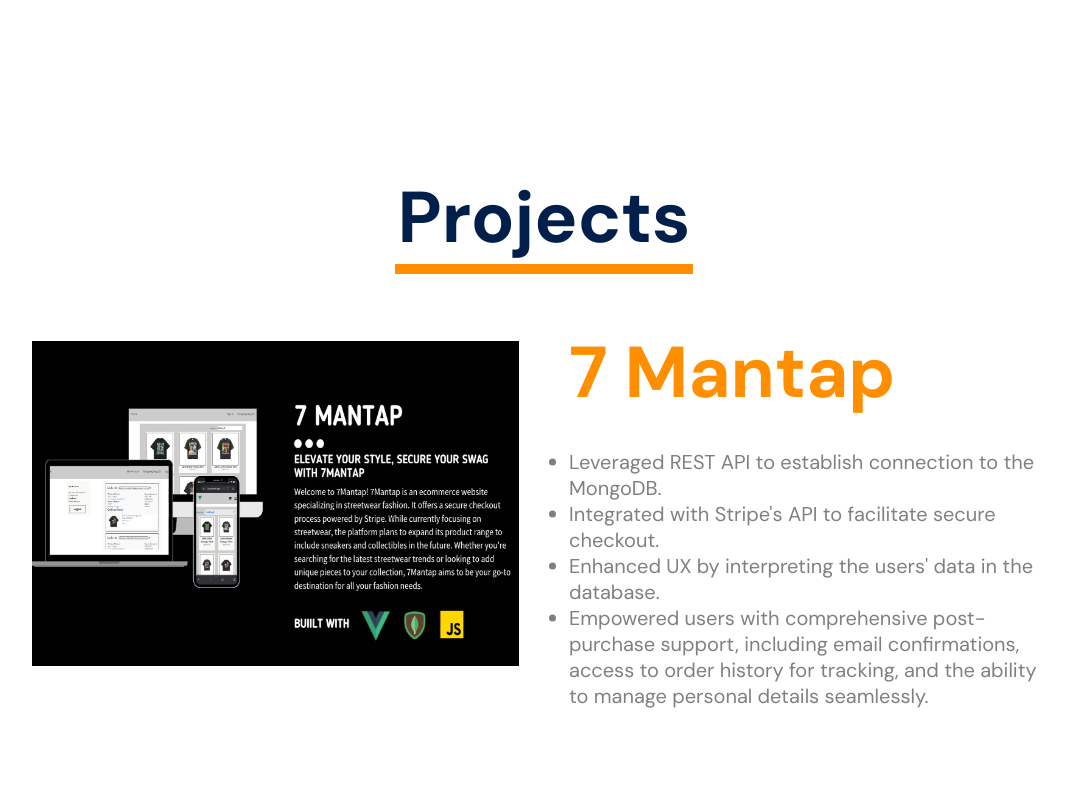
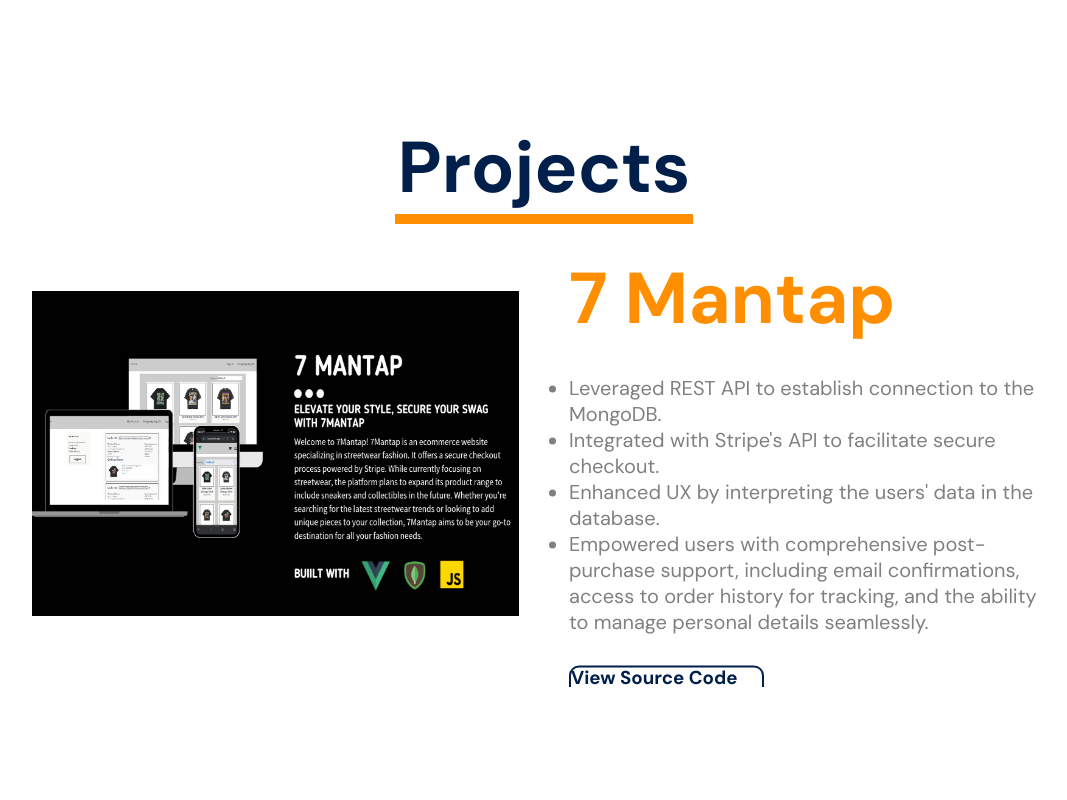
Before and after one commit to JIAJUNKK/jiajun-portfolio, a React (Vite) app: page / in a window 1280 px wide. Shown: the part 3040-3840 px from the top of the page, without its empty margins (96-1163 px from the left). Built offline with nearby package versions, Linux system fonts and the light colour scheme.

Commit message:
updated projects

```diff
--- a/src/components/projects/Projects.jsx
+++ b/src/components/projects/Projects.jsx
@@ -10,15 +10,17 @@
     target: ref,
   });
 
-  const y = useTransform(scrollYProgress, [0, 1], [-300, 300]);
+  const y = useTransform(scrollYProgress, [0, 1], [-350, 300]);
 
   return (
     <section class="project-section">
       <div className="container">
         <div className="wrapper">
+
           <div className="imageContainer" ref={ref}>
             <img src={project.img} alt="" />
           </div>
+
           <motion.div className="textContainer" style={{y}}>
             <h2>{project.title}</h2>
 
@@ -34,12 +36,10 @@
             </ul>
 
             <a className="source-code-button-container" href={project.githubLink} target="_blank">
-              <div className="source-code-button">
-                  <img src="/github.svg"></img>
-              </div>
               <h3>View Source Code {'</>'}</h3>
             </a>
           </motion.div>
+
         </div>
       </div>
     </section>
--- a/src/components/projects/projects.scss
+++ b/src/components/projects/projects.scss
@@ -3,15 +3,15 @@
 .portfolio {
   .progress {
     position: sticky;
-    top: 0;
+    top: 100px;
     left: 0;
-    padding-top: 50px;
     text-align: center;
     color: #011f4b;
     font-size: 36px;
 
     @include mobile {
-      padding-top: calc(100vh - 100px);
+      background-color: white;
+      bottom: 0;
       font-size: 24px;
     }
 
@@ -26,10 +26,8 @@
     align-items: center;
     justify-content: center;
     width: 100%;
-    height: 100%;
 
     .wrapper {
-      max-width: 1366px;
       height: 100%;
       margin: auto;
       display: flex;
@@ -38,6 +36,7 @@
       gap: 50px;
 
       @include mobile {
+        gap: 0px;
         flex-direction: column;
       }
 
@@ -68,6 +67,7 @@
         gap: 30px;
 
         @include mobile {
+          gap: 0px;
           transform: none !important;
           padding: 10px;
           align-items: center;
@@ -95,25 +95,15 @@
           }
         }
         .source-code-button-container{
-          display: flex; flex-direction: row;
-          align-items: center; justify-content: space-between;
+          display: flex; align-items: center; justify-content: space-around;
           cursor: pointer;
           border: 2px solid #011f4b; border-radius: 10px;
           width: 40%; height: 50px;
 
           @include mobile{
+            margin-top: 10%;
             width: 80%;
             justify-content: space-around;
-          }
-          .source-code-button {
-            display: flex; flex-direction: row;
-            background-color: white;
-            width: 10%;
-            border-radius: 50%;
-            img{
-              width: 100%;
-              object-fit: contain;
-            }
           }
         }
         .source-code-button-container:hover{
```
